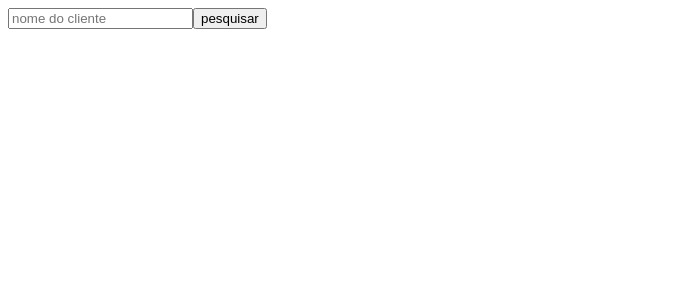
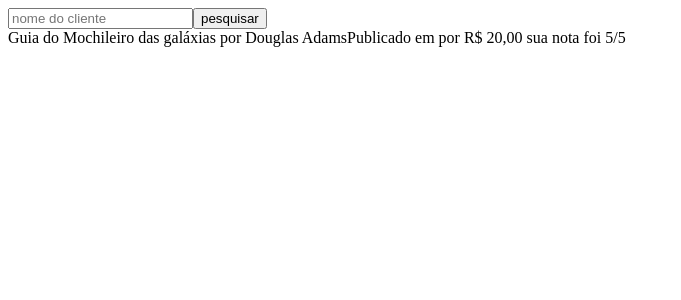
Before and after one commit to jonathan-santos/bluehunter-desafio-frontend, an Angular app: page / in a window 1280 px wide. Shown: the top 300 px of the page, without its empty margins (0-681 px from the left). Built offline with nearby package versions, Linux system fonts and the light colour scheme.

Commit message:
Adicionado o componente livro e a model Livro ao projeto

```diff
--- a/src/app/app.component.html
+++ b/src/app/app.component.html
@@ -1 +1,2 @@
 <app-busca-clientes></app-busca-clientes>
+<app-livro></app-livro>
--- a/src/app/app.module.ts
+++ b/src/app/app.module.ts
@@ -6,13 +6,15 @@
 import { AppComponent } from './app.component';
 import { ClienteComponent } from './cliente/cliente.component';
 import { BuscaClientesComponent } from './busca-clientes/busca-clientes.component';
+import { LivroComponent } from './livro/livro.component';
 
 
 @NgModule({
   declarations: [
     AppComponent,
     ClienteComponent,
-    BuscaClientesComponent
+    BuscaClientesComponent,
+    LivroComponent
   ],
   imports: [
     BrowserModule,
--- /dev/null
+++ b/src/app/livro/livro.component.html
@@ -0,0 +1,4 @@
+<div>
+    <span>{{livro.titulo}} por {{livro.autor}}</span>
+    <span>Publicado em {{livro.anoPublicacao}} por {{livro.preco}} sua nota foi {{livro.nota}}</span>
+</div>
--- /dev/null
+++ b/src/app/livro/livro.component.ts
@@ -0,0 +1,24 @@
+import { Component, OnInit } from '@angular/core';
+import { Input } from '@angular/core/src/metadata/directives';
+import Livro from '../../models/livro';
+
+@Component({
+  selector: 'app-livro',
+  templateUrl: './livro.component.html',
+  styleUrls: ['./livro.component.css']
+})
+
+export class LivroComponent implements OnInit {
+  livro : Livro = {
+    id: 0,
+    titulo: 'Guia do Mochileiro das galáxias',
+    autor: 'Douglas Adams',
+    preco: 'R$ 20,00',
+    anoPublicado: 1979,
+    nota: '5/5'
+  }
+
+  constructor() { }
+
+  ngOnInit() { }
+}
--- /dev/null
+++ b/src/models/livro.ts
@@ -0,0 +1,19 @@
+export default class Livro {
+    id: number
+    titulo: string
+    autor: string
+    anoPublicado: number
+    preco: string
+    nota: string
+}
+
+export const ParseBook = (item) : Livro => {
+    return {
+        id: item.id,
+        titulo: item.title,
+        autor: item.author,
+        anoPublicado: item.yearPublished,
+        preco: item.price,
+        nota: item.rating
+    };
+}
```
Also changed, not shown: src/app/livro/livro.component.css (added), 1 other file (tests, documents, lock files or other folders).
